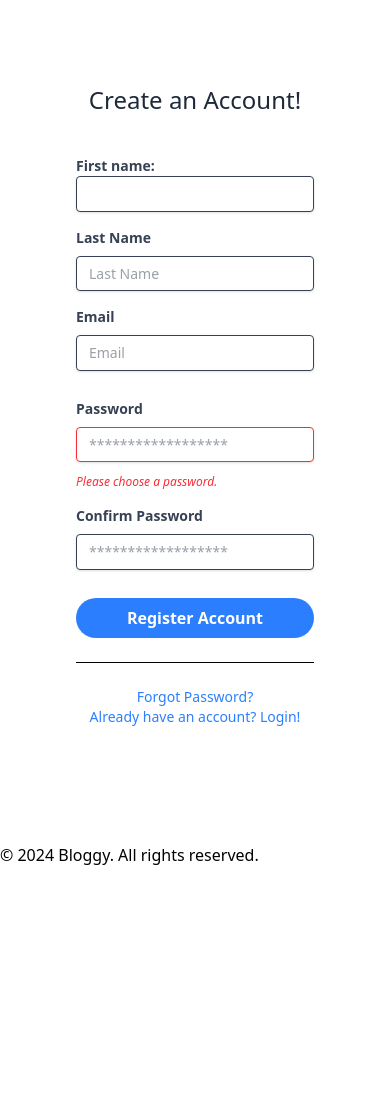
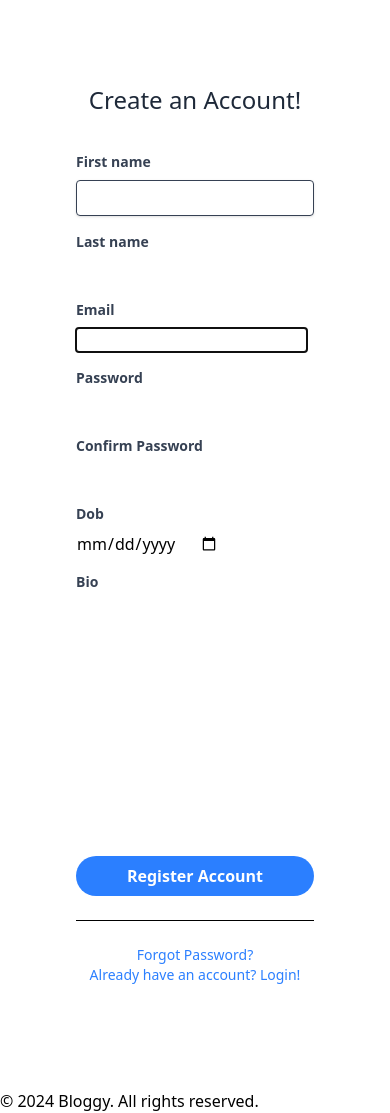
Before and after one commit to Kushan2k/social-media-app-using-django-python, a Django app: page /accounts/sign-up in a window 390 px wide; the page is wider, and only the part inside the window is pictured. Shown: the part 105-1218 px from the top of that part. Before the commit the page ends 970 px from the top of that part, so only its background shows below. Run offline with Django 5.2, Linux system fonts and the light colour scheme.

Commit message:
register form created

```diff
--- a/auth_app/templates/sign-up.html
+++ b/auth_app/templates/sign-up.html
@@ -18,56 +18,81 @@
                 </div>
 
                 <!-- Col -->
-                <div class="w-full lg:w-7/12 bg-white  p-5 rounded-lg lg:rounded-l-none">
+                <div class="w-full lg:w-5/12 mx-auto bg-white  p-5 rounded-lg lg:rounded-l-none">
                     <h3 class="py-4 text-2xl text-center text-gray-800 ">Create an Account!</h3>
-                    <form class="px-8 pt-6 pb-8 mb-4 bg-white  rounded">
+                    <form class="px-8 py-5 mb-4 bg-white  rounded" method="post">
                         {% csrf_token %}
                         <div class="mb-4 md:flex md:justify-between">
                             <div class="mb-4 md:mr-2 md:mb-0">
                                 <label class="block mb-2 text-sm font-bold text-gray-700 " for="firstName">
-                                    {{ form.first_name.label_tag }}
-                                    {{ form.first_name }}
+                                    {{ form.first_name.label}}
+                                </label>
+                                {{ form.first_name }}
+                                {% if form.first_name.errors %}
+                                <p class="text-red-500 text-xs italic">{{ form.first_name.errors }}</p>
+                                {% endif %}
                             </div>
                             <div class="md:ml-2">
                                 <label class="block mb-2 text-sm font-bold text-gray-700 " for="lastName">
-                                    Last Name
+                                    {{ form.last_name.label}}
                                 </label>
-                                <input
-                                    class="w-full px-3 py-2 text-sm leading-tight text-gray-700  border rounded shadow appearance-none focus:outline-none focus:shadow-outline"
-                                    id="lastName" type="text" placeholder="Last Name" />
+                                {{ form.last_name }}
+                                {% if form.last_name.errors %}
+                                <p class="text-red-500 text-xs italic">{{ form.last_name.errors }}</p>
+                                {% endif %}
                             </div>
                         </div>
                         <div class="mb-4">
                             <label class="block mb-2 text-sm font-bold text-gray-700 " for="email">
-                                Email
+                                {{ form.email.label}}
                             </label>
-                            <input
-                                class="w-full px-3 py-2 mb-3 text-sm leading-tight text-gray-700  border rounded shadow appearance-none focus:outline-none focus:shadow-outline"
-                                id="email" type="email" placeholder="Email" />
+                            {{ form.email }}
+                            {% if form.email.errors %}
+                            <p class="text-red-500 text-xs italic">{{ form.email.errors }}</p>
+                            {% endif %}
                         </div>
                         <div class="mb-4 md:flex md:justify-between">
                             <div class="mb-4 md:mr-2 md:mb-0">
                                 <label class="block mb-2 text-sm font-bold text-gray-700 " for="password">
                                     Password
                                 </label>
-                                <input
-                                    class="w-full px-3 py-2 mb-3 text-sm leading-tight text-gray-700  border border-red-500 rounded shadow appearance-none focus:outline-none focus:shadow-outline"
-                                    id="password" type="password" placeholder="******************" />
-                                <p class="text-xs italic text-red-500">Please choose a password.</p>
+                                {{ form.password1 }}
+                                {% if form.password1.errors %}
+                                <p class="text-red-500 text-xs italic">{{ form.password1.errors }}</p>
+                                {% endif %}
                             </div>
                             <div class="md:ml-2">
                                 <label class="block mb-2 text-sm font-bold text-gray-700 " for="c_password">
                                     Confirm Password
                                 </label>
-                                <input
-                                    class="w-full px-3 py-2 mb-3 text-sm leading-tight text-gray-700  border rounded shadow appearance-none focus:outline-none focus:shadow-outline"
-                                    id="c_password" type="password" placeholder="******************" />
+                                {{ form.password2 }}
+                                {% if form.password2.errors %}
+                                <p class="text-red-500 text-xs italic">{{ form.password2.errors }}</p>
+                                {% endif %}
                             </div>
+                        </div>
+                        <div class="mb-4">
+                            <label class="block mb-2 text-sm font-bold text-gray-700 " for="email">
+                                {{ form.dob.label}}
+                            </label>
+                            {{ form.dob }}
+                            {% if form.dob.errors %}
+                            <p class="text-red-500 text-xs italic">{{ form.dob.errors }}</p>
+                            {% endif %}
+                        </div>
+                        <div class="mb-4">
+                            <label class="block mb-2 text-sm font-bold text-gray-700 " for="email">
+                                {{ form.bio.label}}
+                            </label>
+                            {{ form.bio }}
+                            {% if form.bio.errors %}
+                            <p class="text-red-500 text-xs italic">{{ form.bio.errors }}</p>
+                            {% endif %}
                         </div>
                         <div class="mb-6 text-center">
                             <button
                                 class="w-full px-4 py-2 font-bold text-white bg-blue-500 rounded-full hover:bg-blue-700 focus:outline-none focus:shadow-outline"
-                                type="button">
+                                type="submit">
                                 Register Account
                             </button>
                         </div>
```
